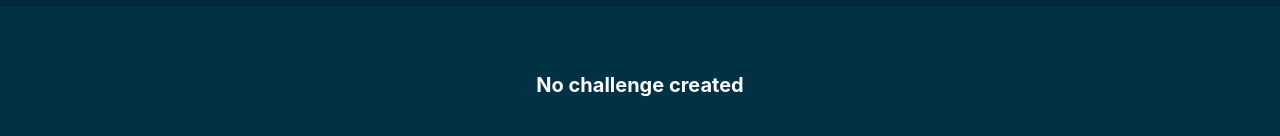
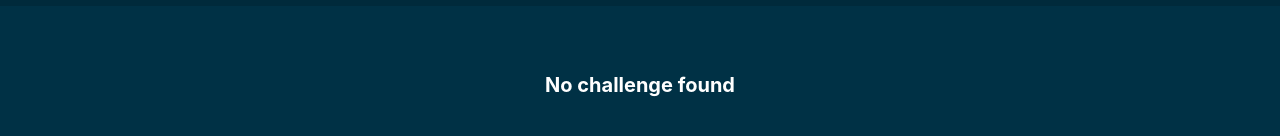
Before and after one commit to AmritHimanshu/Hackathon-Assignment-AI-Planet, a React (Create React App) app in the folder client/: page / in a window 1280 px wide. Shown: the part 2114-2250 px from the top of the page. Built offline with nearby package versions, Linux system fonts and the light colour scheme.

Commit message:
added empty challenge text

```diff
--- a/client/src/components/ExploreChallenges.tsx
+++ b/client/src/components/ExploreChallenges.tsx
@@ -132,11 +132,11 @@ function ExploreChallenges() {
                     ))}
 
                 </div>
-                {filteredChallengeList.length === 0 && (
-                        <div className='text-center text-[20px] font-bold'>
-                            No challenge created
-                        </div>
-                    )}
+                {filteredChallengeList?.length === 0 && (
+                    <div className='text-center text-[20px] font-bold'>
+                        No challenge found
+                    </div>
+                )}
             </div>
         </div>
     )
```
